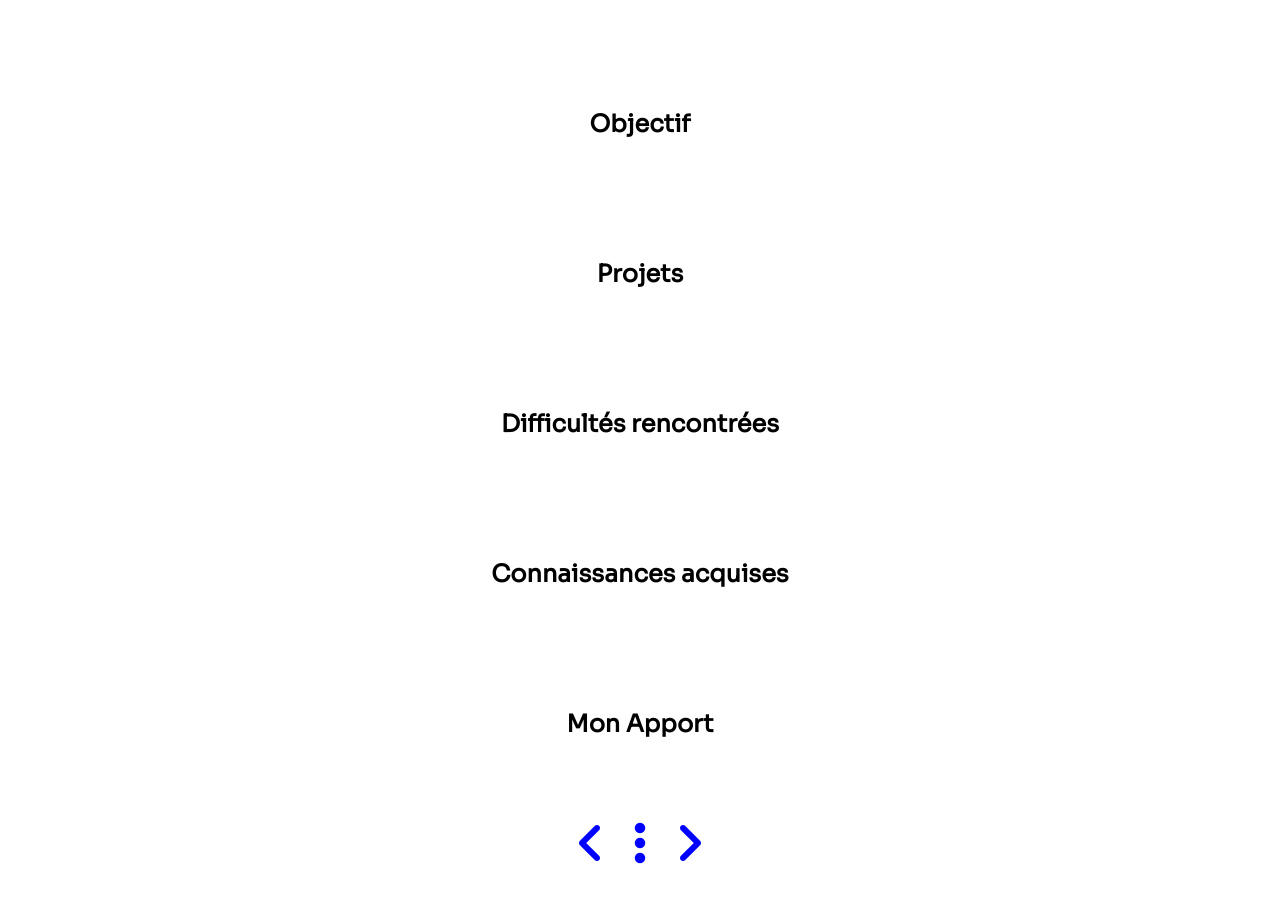
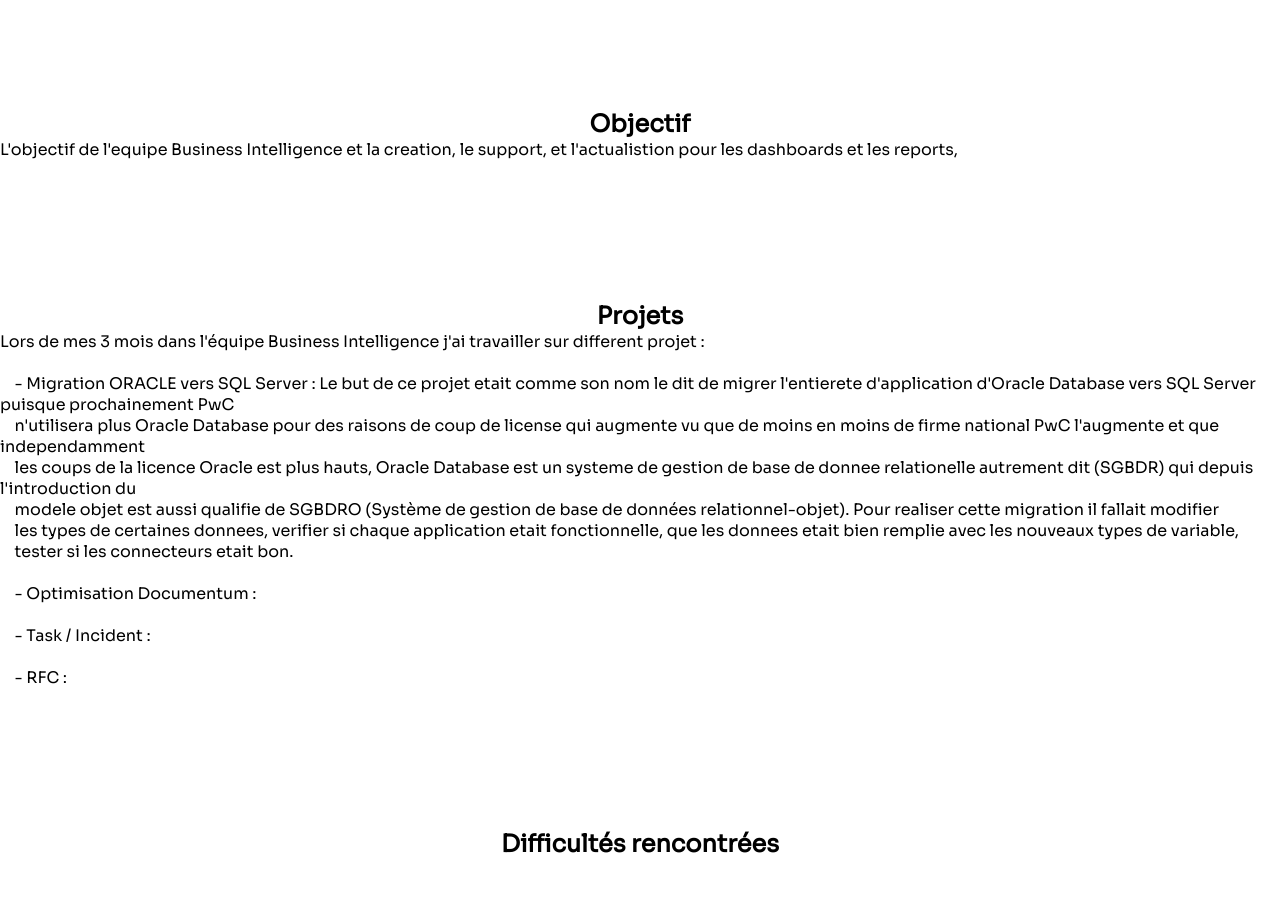
Before and after one commit to AntoineZK/InternshipReport, a React (Create React App) app: page /InternshipReport/BusinessIntelligence in a window 1280 px wide. Shown: the part 280-1182 px from the top of the page. Built offline with nearby package versions, Linux system fonts and the light colour scheme.

Commit message:
[UPDATE] text

```diff
--- a/src/pages/Team/BIText.js
+++ b/src/pages/Team/BIText.js
@@ -1,6 +1,23 @@
-const Objectif = ``
+const Objectif = `L'objectif de l'equipe Business Intelligence et la creation, le support, et l'actualistion pour les dashboards et les reports,
 
-const Projet = ``
+`
+
+const Projet = `Lors de mes 3 mois dans l'équipe Business Intelligence j'ai travailler sur different projet :
+
+    - Migration ORACLE vers SQL Server : Le but de ce projet etait comme son nom le dit de migrer l'entierete d'application d'Oracle Database vers SQL Server puisque prochainement PwC
+    n'utilisera plus Oracle Database pour des raisons de coup de license qui augmente vu que de moins en moins de firme national PwC l'augmente et que independamment
+    les coups de la licence Oracle est plus hauts, Oracle Database est un systeme de gestion de base de donnee relationelle autrement dit (SGBDR) qui depuis l'introduction du
+    modele objet est aussi qualifie de SGBDRO (Système de gestion de base de données relationnel-objet). Pour realiser cette migration il fallait modifier
+    les types de certaines donnees, verifier si chaque application etait fonctionnelle, que les donnees etait bien remplie avec les nouveaux types de variable,
+    tester si les connecteurs etait bon.
+
+    - Optimisation Documentum :
+
+    - Task / Incident :
+
+    - RFC :
+
+`
 
 const DiffRen = ``
 
```
